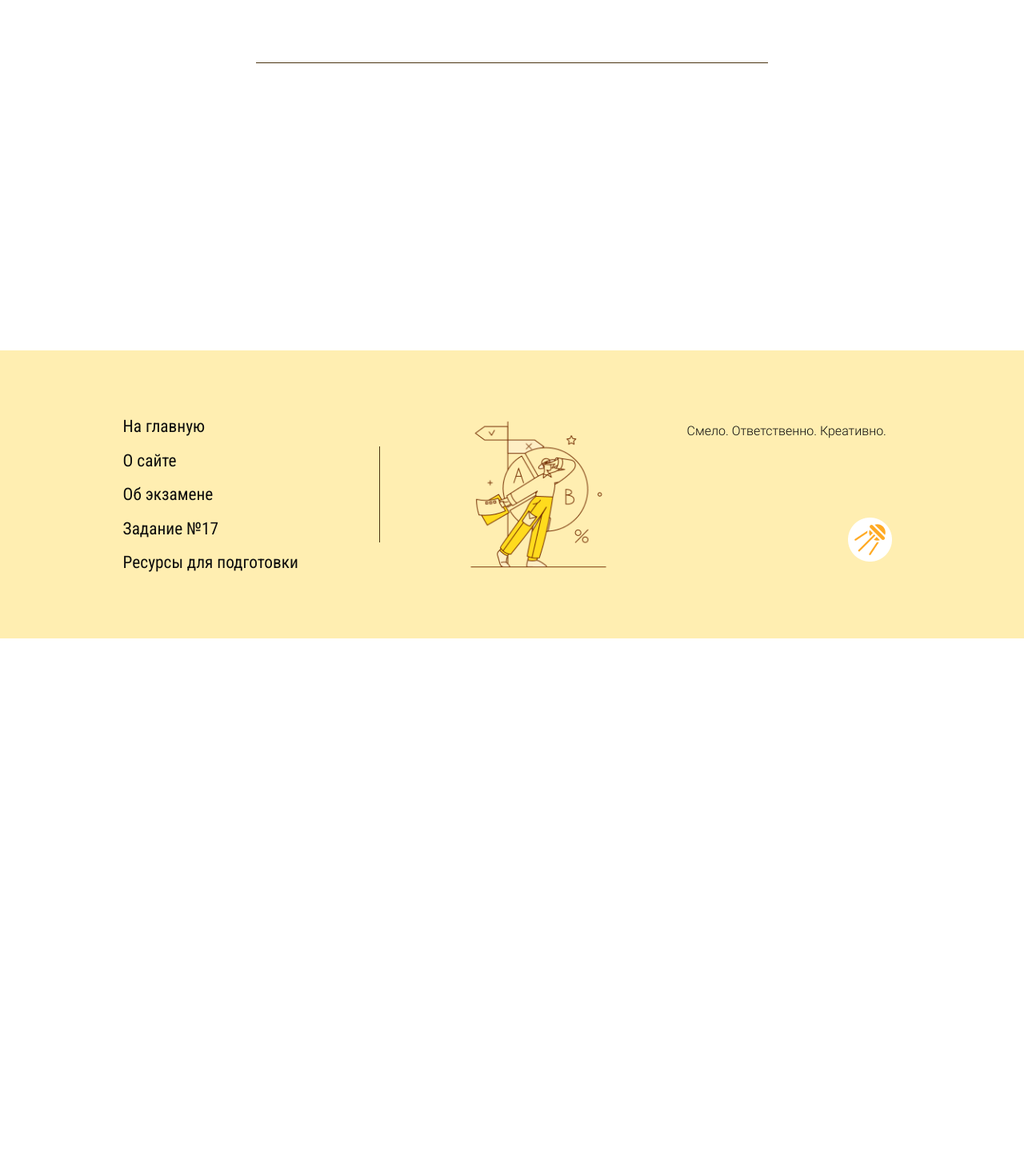
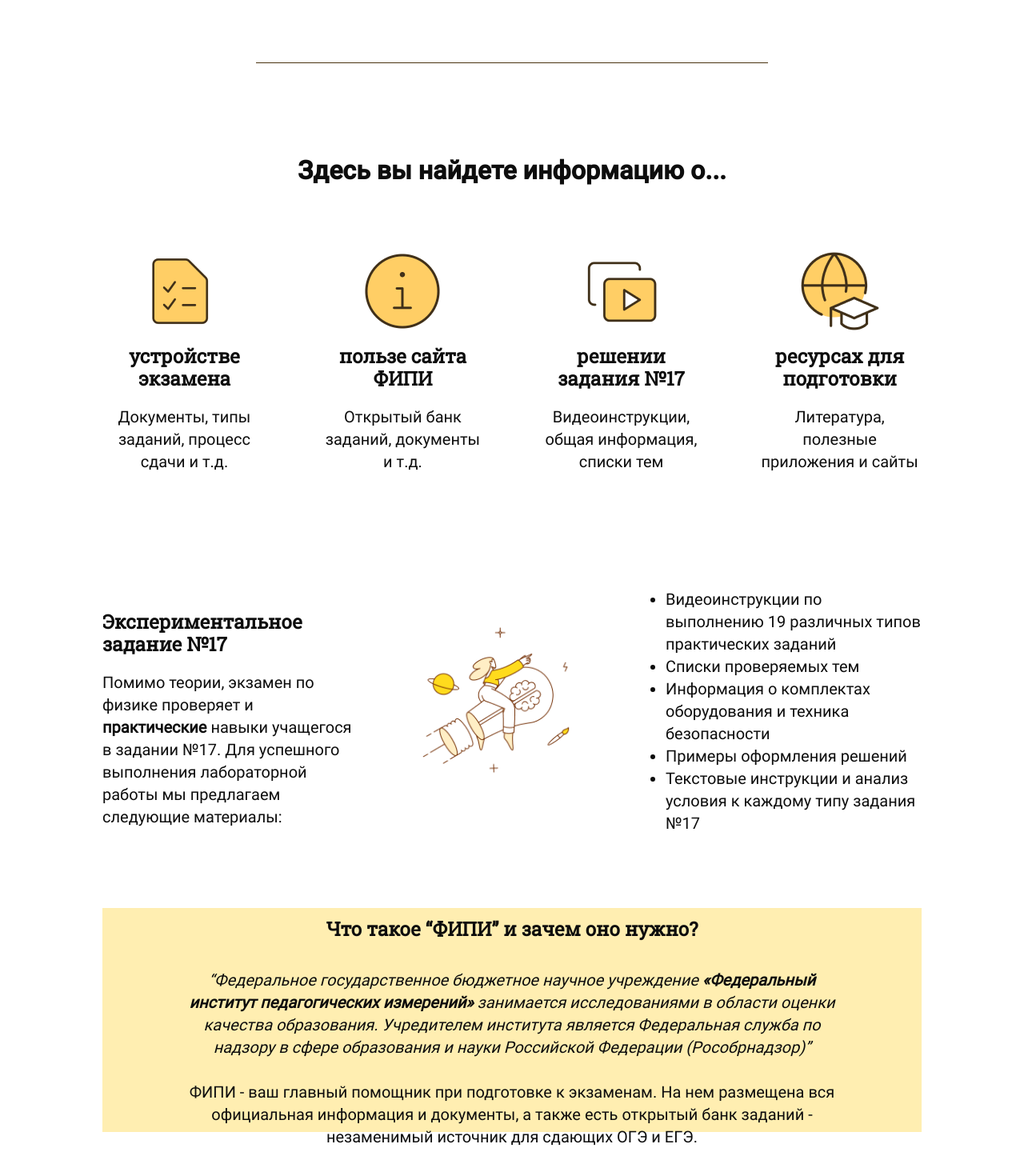
Before and after one commit to impanikaa/sputnik-react-app, a React (Create React App) app: page / in a window 1280 px wide. Shown: the part 1282-2752 px from the top of the page at 80% size. Before the commit the page ends 2080 px from the top, so only its background shows below. Built offline with nearby package versions, Linux system fonts and the light colour scheme.

Commit message:
главная страница готова

```diff
--- a/src/components/footer/style.module.css
+++ b/src/components/footer/style.module.css
@@ -20,7 +20,7 @@
   display: flex;
   color: #0D0D0D;
   font-family: 'Roboto Condensed Regular', sans-serif;
-  font-size: 16pt;
+  font-size: 3vh;
   line-height: 140%;
   text-decoration: none;
 }
@@ -46,7 +46,7 @@
   display: flex;
   color: #0D0D0D;
   font-family: 'Roboto Light', sans-serif;
-  font-size: 12pt;
+  font-size: 2vh;
   margin: 0;
 }
 
--- a/src/components/header/style.module.css
+++ b/src/components/header/style.module.css
@@ -20,7 +20,7 @@
   display: flex;
   color: #0D0D0D;
   font-family: 'Roboto Condensed Regular', sans-serif;
-  font-size: 16pt;
+  font-size: 3vh;
   line-height: normal;
   text-decoration: none;
 }
--- a/src/components/home/index.jsx
+++ b/src/components/home/index.jsx
@@ -1,10 +1,16 @@
 import styles from './style.module.css'
 import Picture_1 from '../../data/home/Picture_1.png'
+import Picture_2 from '../../data/home/Picture_2.png'
 import Book from '../../data/home/book.png'
+import Fipi from '../../data/home/fipi.png'
+import Resources from '../../data/home/resources.png'
+import Solves from '../../data/home/solves.png'
+import Organisation from '../../data/home/organisation.png'
 
 const Home = () => {
     return (
     <div className={styles.container}>
+
         <div className={styles.container_main}>
             <div className={styles.main_text}>
                 <h1>Подготовка к</h1>
@@ -18,23 +24,79 @@
             </div>
             <img src={Picture_1}></img>
         </div>
+
         <div className={styles.container_oge}>
             <img src={Book}></img>
             <div className={styles.oge_text}>
                 <h2>Что из себя представляет ОГЭ?</h2>
                 <div>
                     <p> <b>Основной государственный экзамен (ОГЭ)</b> - форма государственной итоговой аттестации (ГИА),
-                        проводимой для 9 классов с целью выявления знаний по предмету за курс основной школы.
+                        проводимой для <b>9 классов</b> с целью выявления знаний по предмету за курс основной школы.
                         Ученик в обязательном порядке сдает русский язык и математику, а остальные 2 предмета выбирает
-                        на свое усмотрение. Одним из возможных предметов является физика. </p>
-                    <p>На выполнение экзаменационной работы по физике отводится 3 часа (180 минут).
-                        Экзаменационная работа включает в себя 25 заданий.</p>
+                        на свое усмотрение. Одним из возможных предметов является <b>физика</b>. </p>
+                    <p>На выполнение экзаменационной работы по физике отводится <b>3 часа</b> (180 минут).
+                        Экзаменационная работа включает в себя <b>25 заданий</b>.</p>
                 </div>
             </div>
         </div>
-        <div className={styles.break}>
-            <br></br>
+
+        <div className={styles.break}></div>
+
+        <div className={styles.container_about}>
+            <h2>Здесь вы найдете информацию о...</h2>
+            <div className={styles.about_block_cards}>
+                <div className={styles.about_card}>
+                    <img src={Organisation}></img>
+                    <h3>устройстве экзамена</h3>
+                    <p>Документы, типы заданий, процесс сдачи и т.д.</p>
+                </div>
+                <div className={styles.about_card}>
+                    <img src={Fipi}></img>
+                    <h3>пользе сайта ФИПИ</h3>
+                    <p>Открытый банк заданий, документы и т.д.</p>
+                </div>
+                <div className={styles.about_card}>
+                    <img src={Solves}></img>
+                    <h3>решении задания №17</h3>
+                    <p>Видеоинструкции, общая информация, списки тем</p>
+                </div>
+                <div className={styles.about_card}>
+                    <img src={Resources}></img>
+                    <h3>ресурсах для подготовки</h3>
+                    <p>Литература, полезные приложения и сайты</p>
+                </div>
+            </div>
         </div>
+
+        <div className={styles.container_lab}>
+            <div className={styles.lab_text}>
+                <h3>Экспериментальное задание №17</h3>
+                <p>Помимо теории, экзамен по физике проверяет и <b>практические</b> навыки учащегося в задании №17.
+                    Для успешного выполнения лабораторной работы мы предлагаем следующие материалы:</p>
+            </div>
+            <img src={Picture_2}></img>
+            <ul>
+                <li>Видеоинструкции по выполнению 19 различных типов практических заданий</li>
+                <li>Списки проверяемых тем</li>
+                <li>Информация о комплектах оборудования и техника безопасности</li>
+                <li>Примеры оформления решений</li>
+                <li>Текстовые инструкции и анализ условия к каждому типу задания №17</li>
+            </ul>
+        </div>
+
+        <div className={styles.container_fipi}>
+            <div className={styles.fipi_text}>
+                <h3>Что такое “ФИПИ” и зачем оно нужно?</h3>
+                <p><i>“Федеральное государственное бюджетное научное учреждение <b>«Федеральный институт
+                педагогических измерений»</b> занимается исследованиями в области оценки качества образования.
+                Учредителем института является Федеральная служба по надзору в сфере образования и науки
+                Российской Федерации (Рособрнадзор)”</i></p>
+                <p><a href='https://fipi.ru/'>ФИПИ</a> - ваш главный помощник при подготовке к экзаменам.
+                На нем размещена вся официальная информация и документы, а также есть
+                открытый банк заданий - незаменимый источник для сдающих ОГЭ и ЕГЭ.</p>
+            </div>
+        </div>
+
     </div>
     );
 }
--- a/src/components/home/style.module.css
+++ b/src/components/home/style.module.css
@@ -3,7 +3,7 @@
     display: flex;
     flex-direction: column;
     align-items: center;
-    height: 200vh;
+    height: 340vh;
     margin-left: 10%;
     margin-right: 10%;
 }
@@ -79,3 +79,95 @@
     background-color: #4A3311;
     height: 1px;
 }
+
+.container_about {
+    width: 100%;
+    display: flex;
+    flex-direction: column;
+    position: relative;
+    align-items: center;
+    justify-content: space-between;
+    height: 50vh;
+    /* border-bottom: 1px solid red;
+    border-top: 1px solid red; */
+    margin-bottom: 12vh;
+    background-color: #fff;
+}
+
+.about_block_cards {
+    display: flex;
+    flex-direction: row;
+    align-items: center;
+    justify-content: space-between;
+    width: 80vw;
+    text-align: center;
+}
+
+.about_card {
+    width: 16vw;
+}
+
+.container_lab {
+    width: 100%;
+    display: flex;
+    flex-direction: row;
+    position: relative;
+    align-items: center;
+    justify-content: space-between;
+    height: 45vh;
+    margin-bottom: 10vh;
+    background-color: #fff;
+}
+
+.container_lab img {
+    width: 15vw;
+    margin-left: 5vw;
+    margin-right: 5vw;
+}
+
+.container_lab ul {
+    width: 25vw;
+    height: 35vh;
+    display: flex;
+    flex-direction: column;
+    position: relative;
+    justify-content: space-between;
+}
+
+.lab_text {
+    width: 25vw;
+    height: 28vh;
+    display: flex;
+    flex-direction: column;
+    position: relative;
+    justify-content: space-between;
+}
+
+.container_fipi {
+    width: 100%;
+    display: flex;
+    flex-direction: column;
+    position: relative;
+    align-items: center;
+    justify-content: center;
+    height: 35vh;
+    background-color: #FFEEB1;
+}
+
+.fipi_text {
+    display: flex;
+    flex-direction: column;
+    text-align: center;
+    margin-top: 3vh;
+    height: 35vh;
+    width: 65vw;
+}
+
+.fipi_text h3 {
+    margin-bottom: 2vh;
+}
+
+.fipi_text a {
+    text-decoration: none;
+    color: #0D0D0D;
+}
--- a/src/index.css
+++ b/src/index.css
@@ -37,25 +37,25 @@
 
 body {
   font-family: 'Roboto Regular', sans-serif;
-  font-size: 12pt;
+  font-size: 2.5vh;
   line-height: 140%;
   margin: 0;
   padding: 0;
 }
 
 p {
-  margin-bottom: 10px; /* Расстояние между абзацами */
+  margin-bottom: 1vh; /* Расстояние между абзацами */
 }
 
 .navlinks {
   font-family: 'Roboto Condensed Medium', sans-serif;
-  font-size: 16pt;
+  font-size: 3vh;
   line-height: normal;
 }
 
 h1 {
   font-family: 'Roboto Slab Regular', sans-serif;
-  font-size: 36pt;
+  font-size: 7.5vh;
   line-height: 120%;
   margin: 0;
   padding: 0;
@@ -63,14 +63,14 @@
 
 h2 {
   font-family: 'Roboto Medium', sans-serif;
-  font-size: 20pt;
+  font-size: 4vh;
   margin: 0;
   padding: 0;
 }
 
 h3 {
   font-family: 'Roboto Slab Regular', sans-serif;
-  font-size: 16pt;
+  font-size: 3vh;
   margin: 0;
   padding: 0;
 }
@@ -78,13 +78,14 @@
 button {
   color: #fff;
   cursor: pointer;
-  border-radius: 4px;
+  border-radius: 1vh;
   padding: 2vh 2vh;
   background: #FFAA24;
   transition: 0.15s;
   border: 1px solid #FFAA24;
   height: 8vh;
   width: 10vw;
+  font-size: 2vh;
 }
 
 button:hover {
```
